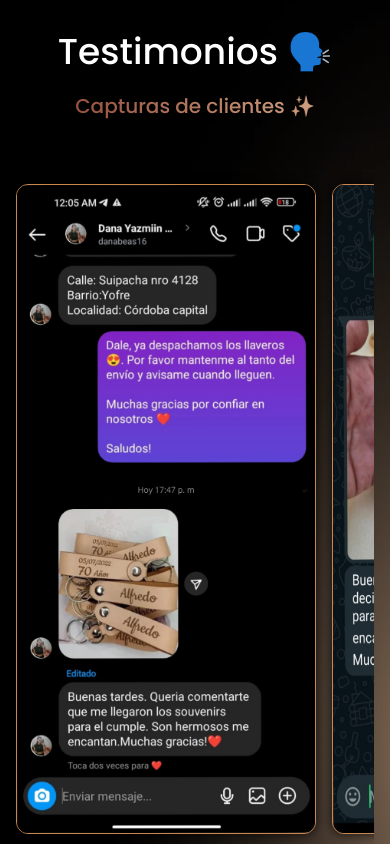
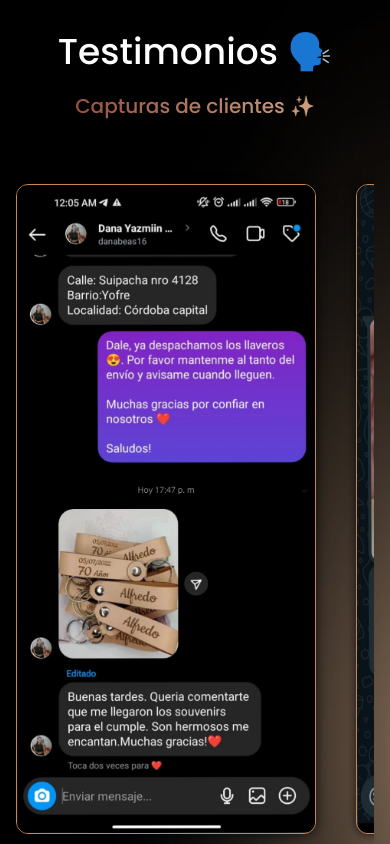
Before and after one commit to BrianGelvez/grabados-la-familia, a Next.js app: page / in a window 390 px wide. Shown: the part 4160-5004 px from the top of the page. Built offline with nearby package versions, Linux system fonts and the light colour scheme; what tailwind-hamburgers would draw is missing.

Commit message:
styles: arreglo de screenshots testimoniess

```diff
--- a/src/sections/testimonies/index.tsx
+++ b/src/sections/testimonies/index.tsx
@@ -32,7 +32,7 @@ export default function Testimonies() {
               <h3 className="gradient-text text-center text-xl lg:text-3xl mb-4">
                 Capturas de clientes ✨
               </h3>
-              <div className="w-full flex flex-row md:justify-center gap-4 lg:gap-10 overflow-x-auto py-12">
+              <div className="w-full flex flex-row md:justify-center gap-10 overflow-x-auto py-12">
                 <Image
                   src="/testimonie1.webp"
                   width={300}
```
